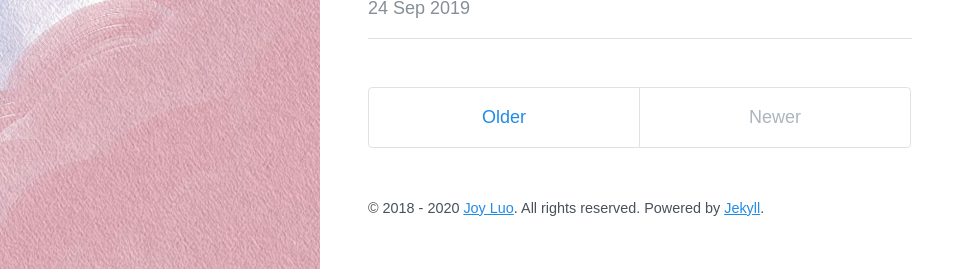
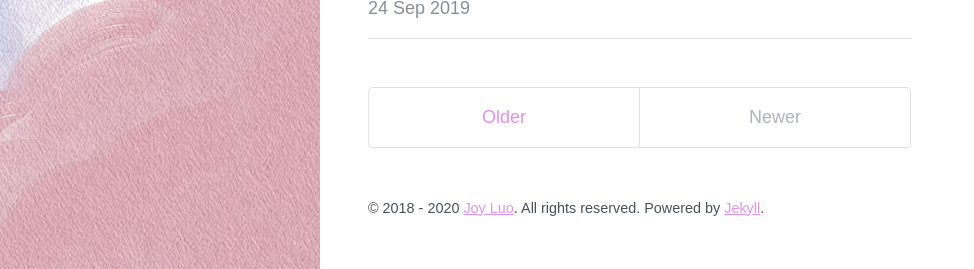
Before and after one commit to Joy3Luo/mathnotes, a Jekyll site: the page built from index.html, in a window 1280 px wide and 1081 px high. Shown: the part 812-1081 px from the top of the window, without its empty margins (0-974 px from the left). Built offline with Jekyll 4.4.1, drawn with Linux system fonts in a browser that asks for light colours; nearby versions of some CDN libraries; the list of posts is cut into pages by our own code.

Commit message:
Update _variables.scss

```diff
--- a/_sass/_variables.scss
+++ b/_sass/_variables.scss
@@ -36,7 +36,7 @@
 
   --text-font: Times, "Times New Roman", "Free Serif", "Noto Serif", TimesNewRomanPSMT, "Droid Serif";
 
-  --link-color: var(--blue);
+  --link-color: #DF91EC; //#changed to purper var(--blue);
   --link-hover-color: #DF91EC; //#changed to purper
 
   --heading-color: var(--gray-900);
```
